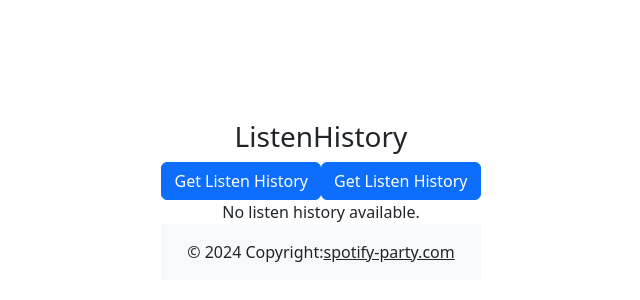
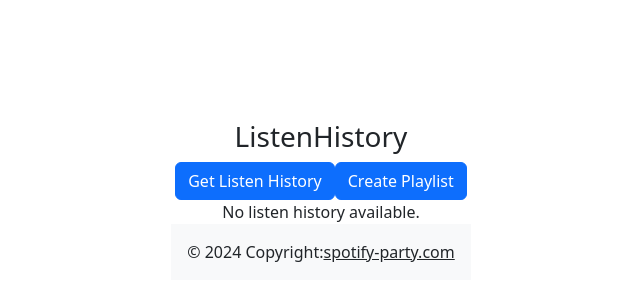
Before and after one commit to jamdlaw/spotify-party, a React (Vite) app in the folder spotify-party/: page /ListenHistory in a window 1280 px wide. Shown: the part 200-500 px from the top of the page, without its empty margins (319-959 px from the left). Built offline with nearby package versions, Linux system fonts and the light colour scheme.

Commit message:
changed lable text

```diff
--- a/spotify-party/src/components/ListenHistory.jsx
+++ b/spotify-party/src/components/ListenHistory.jsx
@@ -30,7 +30,7 @@ const getListenHistory = () => {
     <>
     <h3>ListenHistory</h3>
     <Button onClick={getListenHistory}>Get Listen History</Button>
-    {listenHistory && <Button onClick={createPlaylist}>Get Listen History</Button>}
+    {listenHistory && <Button onClick={createPlaylist}>Create Playlist</Button>}
     {listenHistory && < ListenHistoryResults listenHistory={listenHistory}/>}
     </>
   )
```
